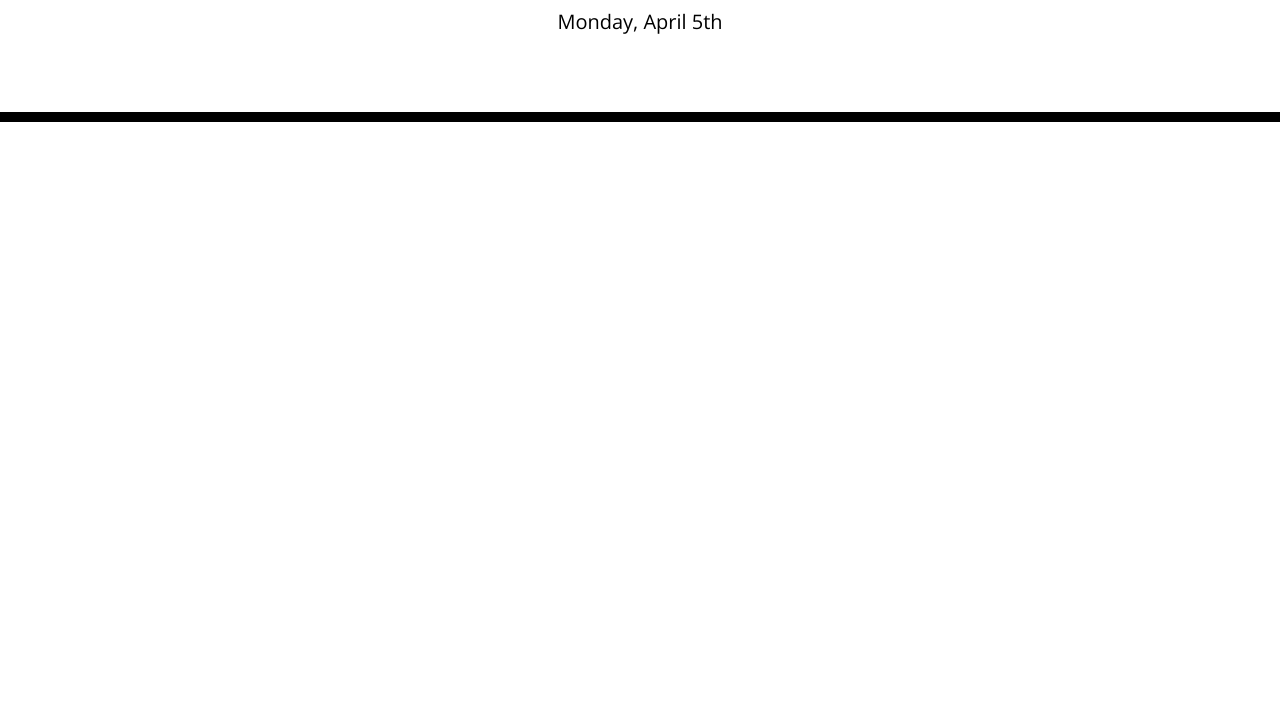
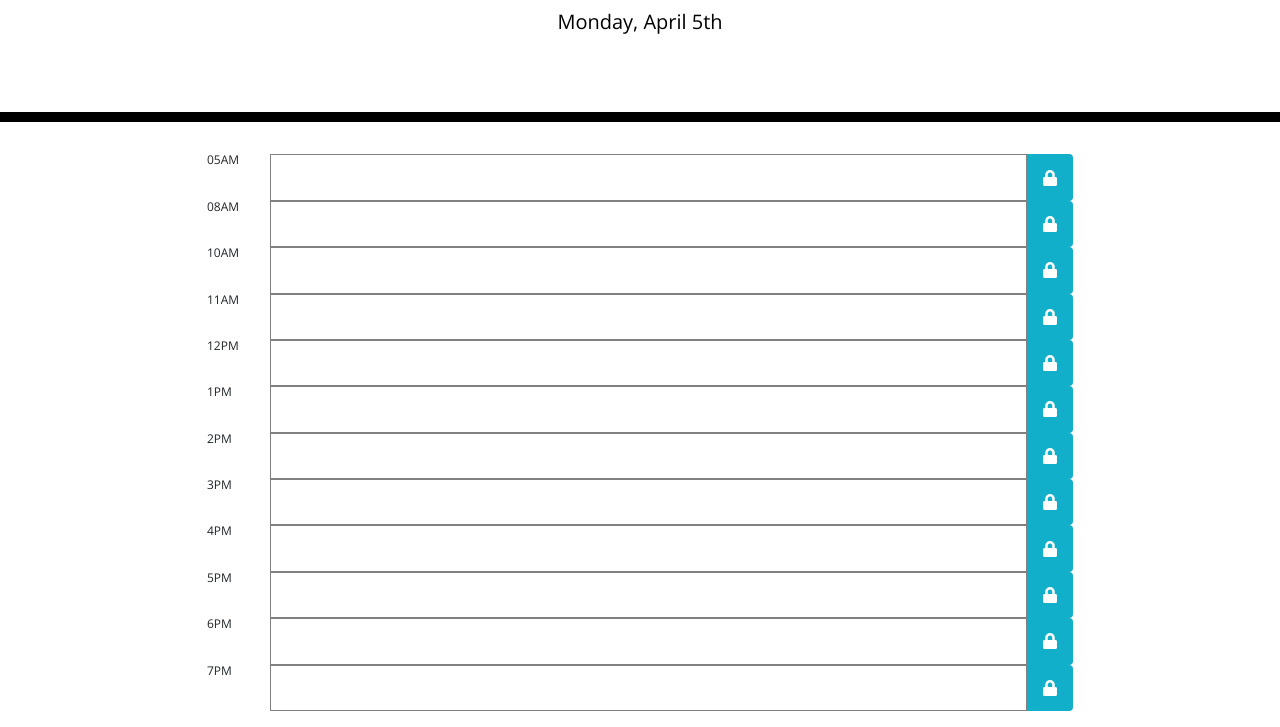
Before and after one commit to mskippen/05-Work-Day-Scheduler, a plain HTML site: page index.html in a window 1280 px wide. Shown: the part 182-909 px from the top of the page. Before the commit the page ends 800 px from the top, so only its background shows below. Drawn offline with nearby package versions, Linux system fonts and the light colour scheme.

Commit message:
Setup calendar and adjust CSS

```diff
--- a/index.html
+++ b/index.html
@@ -28,8 +28,9 @@
       <p class="lead">A simple calendar app for scheduling your work day</p>
       <p id="currentDay" class="lead"></p>
     </header>
-    <div class="container">
+    <div class="container timeblock-container">
       <!-- Timeblocks go here -->
+
     </div>
 
     <script src="https://cdnjs.cloudflare.com/ajax/libs/jquery/3.2.1/jquery.min.js"></script>
--- a/script.js
+++ b/script.js
@@ -4,5 +4,40 @@ $(document).ready(function () {
     var DateAtTop = m.format("dddd, MMMM Do");
     $("#currentDay").html(DateAtTop)
 
+    var hoursArray = [
+        "05AM",
+        "08AM",
+        "10AM",
+        "11AM",
+        "12PM",
+        "1PM",
+        "2PM",
+        "3PM",
+        "4PM",
+        "5PM",
+        "6PM",
+        "7PM",
+    ];
 
+    var output = "";
+
+    $.each(hoursArray, function (index, hour) {
+        console.log(hour)
+
+        output += `
+        <div data-time=${hour} class="time-block-wrapper ">
+            <div class="time">${hour}</div>
+            <form onsubmit="insertEvent(event)">
+            <input type="text" name="schedule" class="input" data-time=${hour}/>
+            <button ><i class="fa fa-lock"></i></button>
+            </form>
+        </div>
+        `
+    $('.container').html(output)
+
+    })
+
+    // hoursArray.forEach(function(item, index){
+    //     console.log(item)
+    // })
 })
--- a/style.css
+++ b/style.css
@@ -69,3 +69,44 @@ textarea {
   font-size: 20px;
   transition: all 0.3s ease-in-out;
 }
+
+
+form {
+  width: 100%;
+  display: flex;
+  justify-content: space-around;
+}
+
+input {
+  /* background-color: lime; */
+  border: 1px solid grey;
+  padding: 0.7rem 1rem;
+  /* display: inline-block; */
+  width: 100%;
+}
+
+.time-block-wrapper {
+  display: flex;
+  justify-content: space-evenly;
+  width: 100%;
+}
+
+.timeblock-container {
+  width: 70%;
+  margin: 1rem auto;
+}
+
+.time {
+  margin-right: 20px;
+  font-size: 12px;
+  min-width: 5%;
+}
+
+button {
+  background-color: #11afca;
+  border: none;
+  color: #fff;
+  padding: 0 1rem;
+  border-radius: 0 4px 4px 0;
+  cursor: pointer;
+}
```
